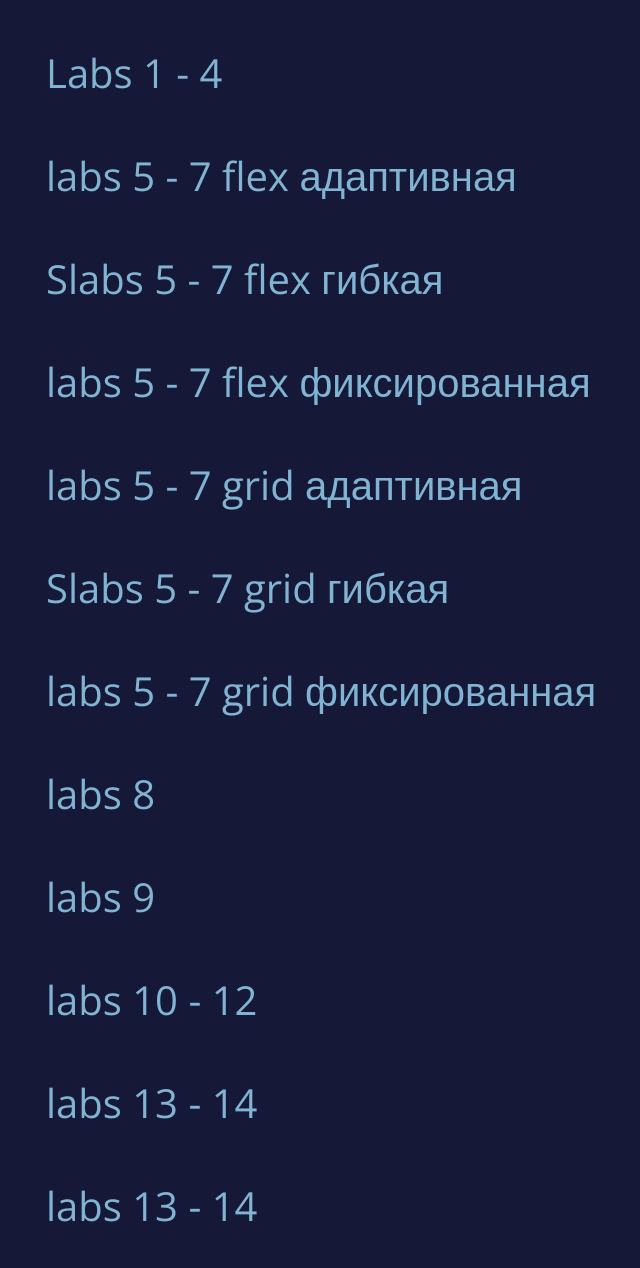
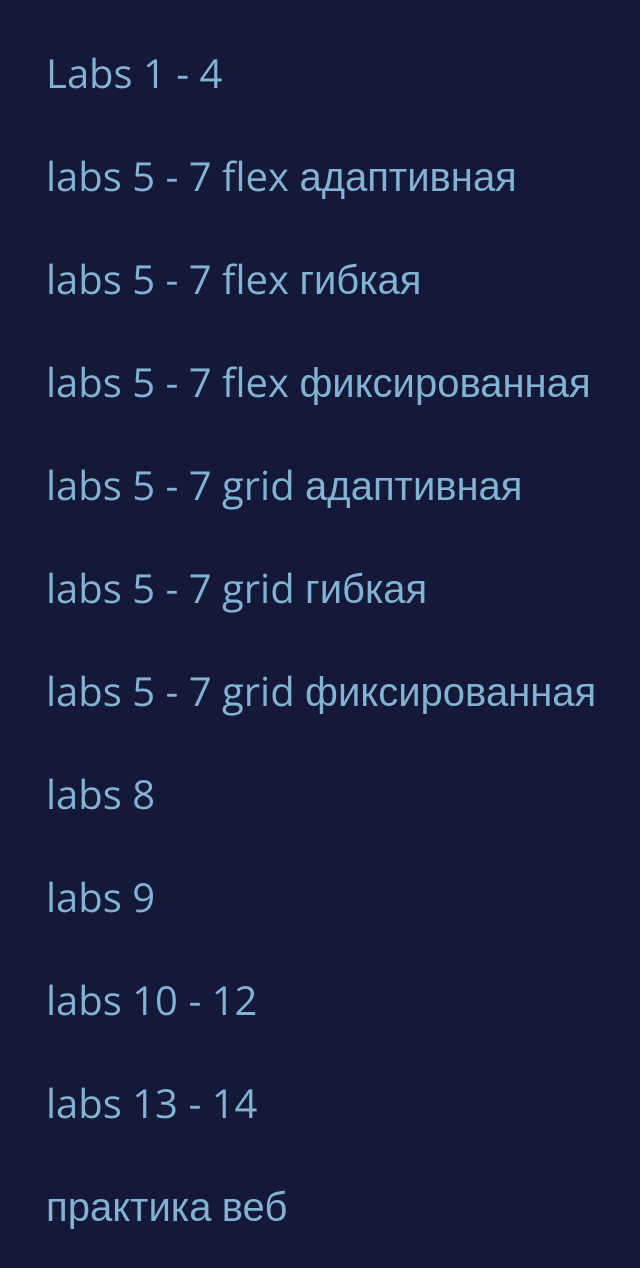
Before and after one commit to Nicolas-Belial/Labs_PSSIP.github.io, a plain HTML site: page главная.html in a window 1280 px wide. Shown: the part 100-1368 px from the top of the page, without its empty margins (18-658 px from the left). Drawn offline with nearby package versions, Linux system fonts and the light colour scheme.

Commit message:
главная.html

```diff
--- a/главная.html
+++ b/главная.html
@@ -7,7 +7,7 @@
   <a class="second after" href="./Все/5-6-7/flex/адаптивная/адап.html">labs 5 - 7 flex адаптивная</a>
 </div>
 <div class="wrapper">
-  <a class="third after" href="./Все/5-6-7/flex/гибкая/гибкая.html">Slabs 5 - 7 flex гибкая</a>
+  <a class="third after" href="./Все/5-6-7/flex/гибкая/гибкая.html">labs 5 - 7 flex гибкая</a>
 </div>
 <div class="wrapper">
   <a class="fourth before after" href="./Все/5-6-7/flex/фикстированная/фиксированная.html">labs 5 - 7 flex фиксированная</a>
@@ -16,7 +16,7 @@
     <a class="second after" href="./Все/5-6-7/grid/адаптивная/LR 5.html">labs 5 - 7 grid адаптивная</a>
   </div>
   <div class="wrapper">
-    <a class="third after" href="./Все/5-6-7/grid/гибкая/LR 5.html">Slabs 5 - 7 grid гибкая</a>
+    <a class="third after" href="./Все/5-6-7/grid/гибкая/LR 5.html">labs 5 - 7 grid гибкая</a>
   </div>
   <div class="wrapper">
     <a class="fourth before after" href="./Все/5-6-7/grid/фикстированная/LR 5.html">labs 5 - 7 grid фиксированная</a>
@@ -34,5 +34,5 @@
   <a class="eigth before after" href="./Все/13-14/13-1-4.html">labs 13 - 14</a>
 </div>
 <div class="wrapper">
-  <a class="eigth before after" href="./elite/elite.html">labs 13 - 14</a>
+  <a class="eigth before after" href="./elite/elite.html">практика веб</a>
 </div>
```
